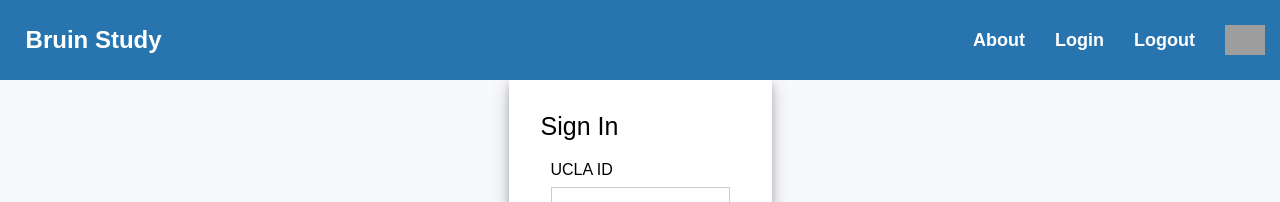
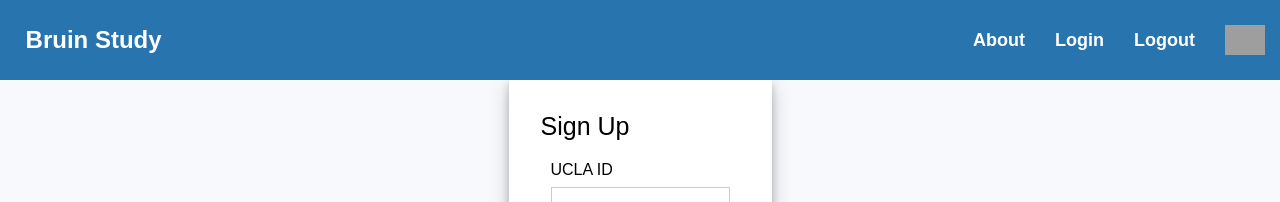
Before and after one commit to tonyechen/bruin-study, a React (Create React App) app in the folder frontend/: page /signup in a window 1280 px wide. Shown: the top 202 px of the page. Built offline with nearby package versions, Linux system fonts and the light colour scheme; grey boxes are pictures that could not be loaded.

Commit message:
Token bug for redirects in App.js

```diff
--- a/frontend/src/App.js
+++ b/frontend/src/App.js
@@ -1,4 +1,4 @@
-import React from "react";
+import React, { useState, useEffect } from "react";
 import { BrowserRouter as Router, Route, Routes, Navigate } from "react-router-dom";
 import Header from "./components/Header";
 import Login from "./components/Login";
@@ -10,7 +10,12 @@ import Welcome from "./components/Welcome"
 import About from "./components/About"
 
 const App = () => {
-  const loggedIn = (window.localStorage.getItem("token")) ? true : false;
+  var loggedIn;
+
+  useEffect(() => {
+    loggedIn = (window.localStorage.getItem("token")) ? true : false;
+    console.log(loggedIn);
+  });
 
   return (
     <Router>
--- a/frontend/src/components/Header.js
+++ b/frontend/src/components/Header.js
@@ -5,7 +5,7 @@ import {Link, Navigate} from 'react-router-dom';
 // Header for the entire App
 const Header = (props) => {
     function handleClick() {
-        window.localStorage.removeItem("token");
+        //window.localStorage.removeItem("token");
         <Navigate to="/welcome"></Navigate>
     }
 
@@ -21,7 +21,7 @@ const Header = (props) => {
                 <Link className = "header__option" to="/login">
                     Login
                 </Link>
-                <Link className = "header__option" onClick = {handleClick()} to = "/">
+                <Link className = "header__option" onClick = {handleClick()} to ="/">
                     Logout
                 </Link>
                 <Link className = "header__option" to="/profile">
--- a/frontend/src/components/Signup.js
+++ b/frontend/src/components/Signup.js
@@ -103,7 +103,7 @@ import { useNavigate, Link } from "react-router-dom";
     return (
       <div className="app">
         <div className="login-form">
-          <div className="title">Sign In</div>
+          <div className="title">Sign Up</div>
             {isSubmitted ? <div>User is successfully signed up</div> : renderForm}
         </div>
         <Link to="/login">
```
